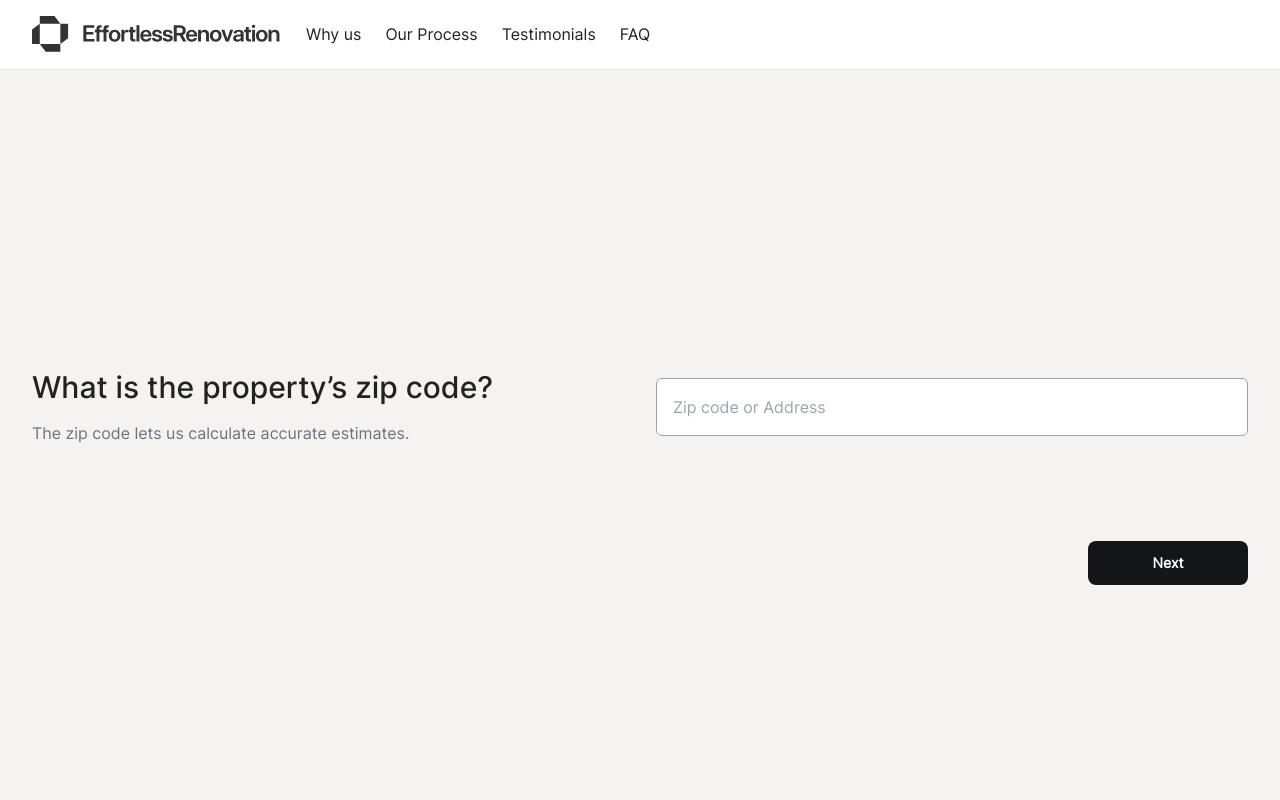
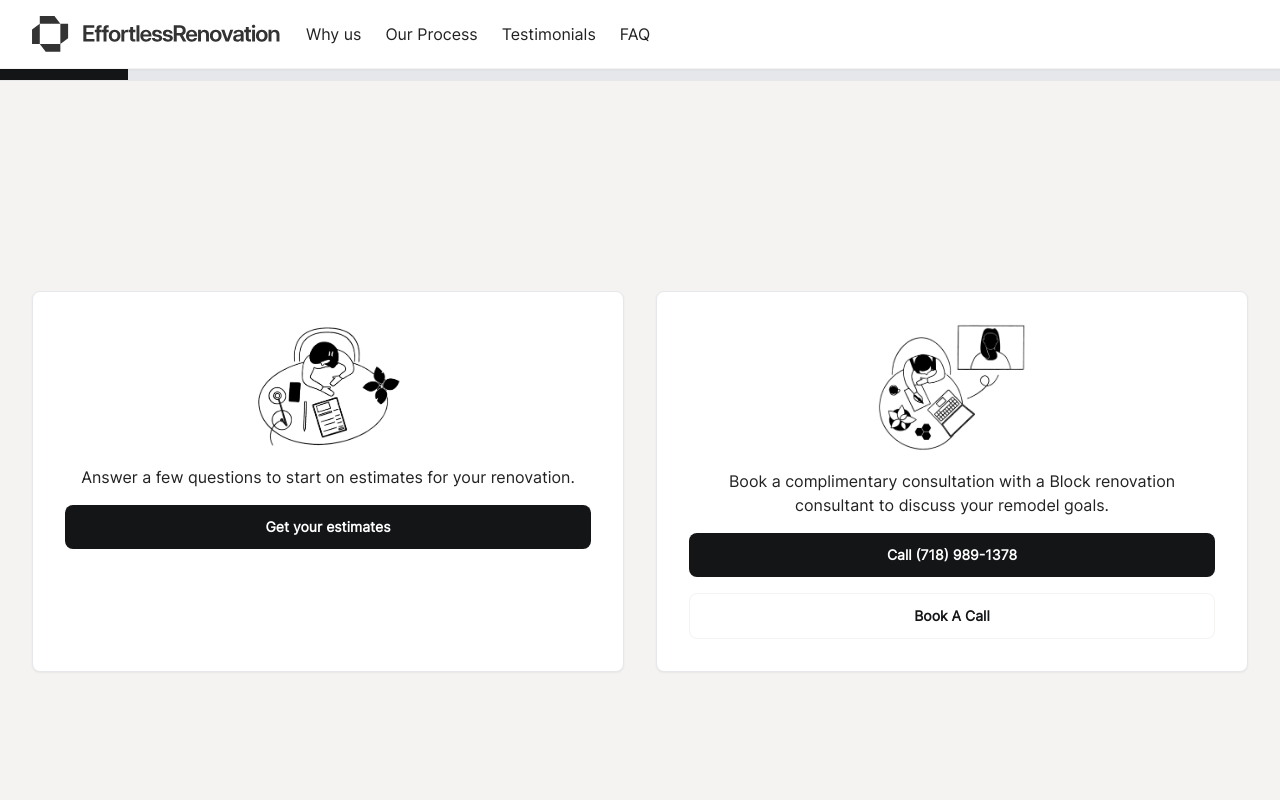
Before and after one commit to mehdi049/EffortlessRenovation, a Next.js app: page /estimate in a window 1280 px wide. Shown: the top 800 px of the page. Built offline with nearby package versions, Linux system fonts and the light colour scheme.

Commit message:
add progress animation

```diff
--- /dev/null
+++ b/src/app/estimate/components/progressBar/ProgressBar.tsx
@@ -0,0 +1,14 @@
+"use client";
+import { useContext } from "react";
+import { EstimateContext } from "../../context/EstimateContext";
+import { Progress } from "@/components/ui/progress/Progress";
+
+export const ProgressBar = () => {
+  const { form } = useContext(EstimateContext);
+  const currentPercentage = (parseInt(form.step.toString()) / 5) * 100;
+  return (
+    <>
+      <Progress percentage={currentPercentage === 0 ? 10 : currentPercentage} />
+    </>
+  );
+};
--- /dev/null
+++ b/src/app/estimate/components/step0/Step0.tsx
@@ -0,0 +1,51 @@
+import Image from "next/image";
+import { Button } from "@/components/ui/form/button/Button";
+
+type Step0Props = {
+  goNextStep: () => void;
+};
+export const Step0 = ({ goNextStep }: Step0Props) => {
+  return (
+    <>
+      <div className="bg-white p-6 lg:p-8 rounded-lg border border-gray-200 shadow-sm flex flex-col gap-4 h-full">
+        <Image
+          src={"/images/step0-img-1.png"}
+          alt=""
+          width={148}
+          height={148}
+          className="mx-auto"
+        />
+
+        <p className="text-center">
+          Answer a few questions to start on estimates for your renovation.
+        </p>
+        <Button onClick={() => goNextStep()} className="w-full">
+          Get your estimates
+        </Button>
+      </div>
+      <div
+        className="bg-white p-6 lg:p-8 rounded-lg border border-gray-200 shadow-sm flex flex-col gap-4 justify-center h-full"
+        onClick={() => goNextStep()}
+      >
+        <Image
+          src={"/images/step0-img-2.png"}
+          alt=""
+          width={148}
+          height={148}
+          className="mx-auto"
+        />
+
+        <p className="text-center">
+          Book a complimentary consultation with a Block renovation consultant
+          to discuss your remodel goals.
+        </p>
+        <a href="tel:+17189891378" className="w-full block">
+          <Button className="w-full">Call (718) 989-1378</Button>
+        </a>
+        <Button className="w-full" variant="secondary">
+          Book A Call
+        </Button>
+      </div>
+    </>
+  );
+};
--- a/src/app/estimate/context/EstimateContext.tsx
+++ b/src/app/estimate/context/EstimateContext.tsx
@@ -2,6 +2,7 @@
 import { createContext, useState } from "react";
 
 export const initFormData = {
+  step: 0,
   zip: "",
   status: "",
   renovate: [],
@@ -12,6 +13,7 @@ export const initFormData = {
 };
 
 export type formData = {
+  step: 0;
   zip: string;
   status: string;
   renovate: string[];
--- a/src/app/estimate/layout.tsx
+++ b/src/app/estimate/layout.tsx
@@ -2,6 +2,7 @@ import { Container } from "@/components/ui/container/Container";
 import { Navigation } from "@/components/nav/Navigation";
 import { ContainerCenter } from "@/components/ui/container/ContainerCenter";
 import { EstimateContextProvider } from "./context/EstimateContext";
+import { ProgressBar } from "./components/progressBar/ProgressBar";
 
 export default function RootLayout({
   children,
@@ -16,11 +17,14 @@ export default function RootLayout({
         </ContainerCenter>
       </Container>
       <main>
-        <Container className="bg-gray-100 min-h-screen flex flex-col items-center justify-center gap-4">
-          <ContainerCenter className="flex flex-col gap-8 md:gap-20 w-full">
-            <EstimateContextProvider>{children}</EstimateContextProvider>
-          </ContainerCenter>
-        </Container>
+        <EstimateContextProvider>
+          <ProgressBar />
+          <Container className="bg-gray-100 min-h-screen flex flex-col items-center justify-center gap-4">
+            <ContainerCenter className="flex flex-col gap-8 md:gap-20 max-w-4xl mx-auto py-8">
+              {children}
+            </ContainerCenter>
+          </Container>
+        </EstimateContextProvider>
       </main>
     </div>
   );
--- a/src/app/estimate/page.tsx
+++ b/src/app/estimate/page.tsx
@@ -7,11 +7,11 @@ import { Step5 } from "@/app/estimate/components/step5/Step5";
 import { ContainerSteps } from "@/components/ui/container/ContainerSteps";
 import { Button } from "@/components/ui/form/button/Button";
 import { useContext, useState } from "react";
-import { EstimateContext } from "./context/EstimateContext";
+import { EstimateContext, formData } from "./context/EstimateContext";
+import { Step0 } from "./components/step0/Step0";
 
 export default function Page() {
-  const [currentStep, setCurrentStep] = useState(1);
-  const { form } = useContext(EstimateContext);
+  const { setForm, form } = useContext(EstimateContext);
   return (
     <>
       <div className="mb-4 hidden">
@@ -31,24 +31,33 @@ export default function Page() {
         <br />
       </div>
       <ContainerSteps>
-        {currentStep === 1 && <Step1 />}
-        {currentStep === 2 && <Step2 />}
-        {currentStep === 3 && <Step3 />}
-        {currentStep === 4 && <Step4 />}
-        {currentStep === 5 && <Step5 />}
+        {form.step === 0 && (
+          <Step0
+            goNextStep={() =>
+              setForm((prevState: formData) => ({
+                ...prevState,
+                step: 1,
+              }))
+            }
+          />
+        )}
+        {form.step === 1 && <Step1 />}
+        {form.step === 2 && <Step2 />}
+        {form.step === 3 && <Step3 />}
+        {form.step === 4 && <Step4 />}
+        {form.step === 5 && <Step5 />}
       </ContainerSteps>
 
-      <div
-        className={`flex ${
-          currentStep === 1 ? "justify-end" : "justify-between"
-        }`}
-      >
-        {currentStep > 1 && (
+      <div className={`${form.step === 0 ? "hidden" : "flex"} justify-between`}>
+        {form.step > 0 && (
           <Button
             className="min-w-40 border-2 border-gray-200"
             variant="secondary"
             onClick={() => {
-              if (currentStep > 1) setCurrentStep(currentStep - 1);
+              setForm((prevState: formData) => ({
+                ...prevState,
+                step: form.step - 1,
+              }));
             }}
           >
             Back
@@ -57,10 +66,14 @@ export default function Page() {
         <Button
           className="min-w-40"
           onClick={() => {
-            if (currentStep < 5) setCurrentStep(currentStep + 1);
+            if (form.step < 5)
+              setForm((prevState: formData) => ({
+                ...prevState,
+                step: form.step + 1,
+              }));
           }}
         >
-          {currentStep < 5 ? "Next" : "Submit"}
+          {form.step < 5 ? "Next" : "Submit"}
         </Button>
       </div>
     </>
--- a/src/components/ui/container/ContainerSteps.tsx
+++ b/src/components/ui/container/ContainerSteps.tsx
@@ -6,7 +6,7 @@ export const ContainerSteps = ({
 }: ContainerProps) => {
   return (
     <div
-      className={`grid grid-cols-1 sm:grid-cols-2 gap-8 items-center py-4 ${className}`}
+      className={`grid grid-cols-1 sm:grid-cols-2 gap-8 items-center ${className}`}
     >
       {children}
     </div>
--- a/src/components/ui/form/input/Radio.tsx
+++ b/src/components/ui/form/input/Radio.tsx
@@ -16,7 +16,7 @@ export const Radio = ({
 
   return (
     <div
-      className={`flex gap-4 items-center justify-start border-2 border-gray-300 rounded-lg p-4 cursor-pointer hover:border-gray-500 hover:shadow-md ${className}`}
+      className={`flex gap-4 items-center justify-start border-2 border-gray-300 rounded-lg p-4 cursor-pointer hover:border-gray-500 hover:shadow-md bg-white ${className}`}
       onClick={() => {
         ref?.current?.click();
         onChange;
--- /dev/null
+++ b/src/components/ui/progress/Progress.tsx
@@ -0,0 +1,13 @@
+type ProgressProps = {
+  percentage: number;
+};
+export const Progress = ({ percentage }: ProgressProps) => {
+  return (
+    <div className="h-3 w-full border-b border-gray-200 bg-gray-200">
+      <div
+        className="bg-black h-full duration-300"
+        style={{ width: `${percentage}%` }}
+      ></div>
+    </div>
+  );
+};
```
Also changed, not shown: public/images/step0-img-1.png (added), public/images/step0-img-2.png (added).
